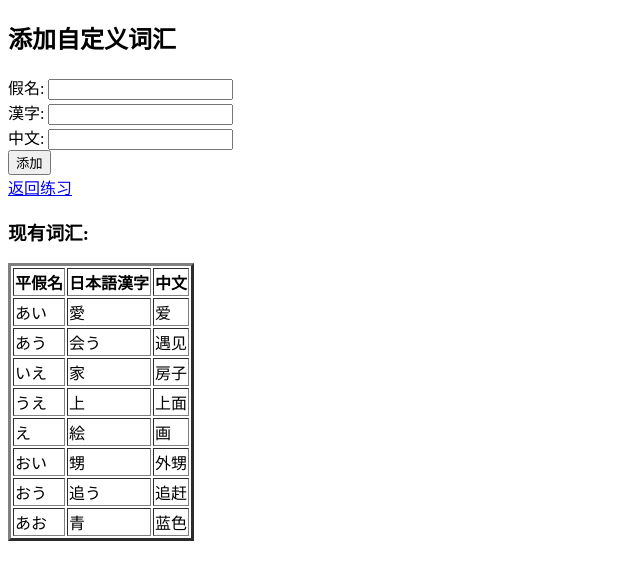
After one commit to liuxiangchao369/japanese-50-tone-practice, a Flask app: page /word/add in a window 1280 px wide. The commit adds this page. Shown: the top 580 px of the page, without its empty margins (0-640 px from the left). Run offline with Flask 3, Linux system fonts and the light colour scheme.

Commit message:
添加词汇练习功能

```diff
--- a/app.py
+++ b/app.py
@@ -1,4 +1,4 @@
-from flask import Flask, render_template, request, jsonify
+from flask import Flask, render_template, request, jsonify,redirect, url_for
 import random
 import time
 app = Flask(__name__)
@@ -25,6 +25,20 @@ hiragana_katakana = [
     # わ行
     ("わ", "ワ", "wa"), ("を", "ヲ", "wo"), ("ん", "ン", "n")
 ]
+
+vocab_data = [
+
+    ["あい", "愛", "爱"],
+    ["あう", "会う", "遇见"],
+    ["いえ", "家", "房子"],
+    ["うえ", "上", "上面"],
+    ["え", "絵", "画"],
+    ["おい", "甥", "外甥"],
+    ["おう", "追う", "追赶"],
+    ["あお", "青", "蓝色"],
+]
+
+
 def select_mode():
     print("\n请选择练习模式:")
     print("1: 平假名 → 片假名")
@@ -126,5 +140,57 @@ def check_answer():
         'romaji': romaji
     })
 
+
+@app.route('/word')
+def word_practice():
+    return render_template('word.html',
+                         modes=[(1,"平假名→日本語漢字"), (2,"中文→日本語漢字"), (3,"日本語漢字→中文")],
+                         vocab=vocab_data)
+
+@app.route('/word/practice', methods=['POST'])
+def word_practice_session():
+    mode = int(request.form.get('mode', 1))
+
+    # Generate question first
+    question, answer = generate_question(mode)
+
+    # Check previous answer if submitted
+    if 'answer' in request.form:
+        prev_answer = request.form.get('prev_answer', '')
+        user_answer = request.form.get('answer', '')
+        is_correct = (user_answer == prev_answer)
+        return render_template('word.html',
+                            question=question,
+                            answer=answer,
+                            prev_answer=prev_answer,
+                            is_correct=is_correct,
+                            mode=mode,
+                            modes=[(1,"平假名→汉字"), (2,"中文→汉字"), (3,"汉字→中文")])
+
+    return render_template('word.html',
+                         question=question,
+                         answer=answer,
+                         mode=mode,
+                         modes=[(1,"平假名→汉字"), (2,"中文→汉字"), (3,"汉字→中文")])
+@app.route('/word/add', methods=['GET', 'POST'])
+def add_vocab():
+    if request.method == 'POST':
+        new_word = [
+            request.form['hiragana'],
+            request.form['kanji'],
+            request.form['meaning']
+        ]
+        vocab_data.append(new_word)
+        return redirect(url_for('word_practice'))
+    return render_template('add_vocab.html', vocab=vocab_data)
+
+def generate_question(mode):
+    item = random.choice(vocab_data)
+    if mode == 1:
+        return f"写出「{item[0]}」对应的汉字", item[1]
+    elif mode == 2:
+        return f"写出「{item[2]}」对应的日文汉字", item[1]
+    else:
+        return f"写出「{item[1]}」对应的中文意思", item[2]
 if __name__ == '__main__':
     app.run(debug=True)  # 开发模式
--- /dev/null
+++ b/templates/add_vocab.html
@@ -0,0 +1,31 @@
+<!DOCTYPE html>
+<html>
+
+<body>
+    <h2>添加自定义词汇</h2>
+    <form method="post">
+        假名:     <input name="hiragana" required><br>
+        漢字: <input name="kanji" required><br>
+        中文:       <input name="meaning" required><br>
+        <button type="submit">添加</button>
+    </form>
+    <a href="/word">返回练习</a>
+
+    <h3>现有词汇:</h3>
+    <table border="3">
+        <tr>
+            <th>平假名</th>
+            <th>日本語漢字</th>
+            <th>中文</th>
+        </tr>
+        {% for word in vocab %}
+        <tr>
+            <td>{{ word[0] }}</td>
+            <td>{{ word[1] }}</td>
+            <td>{{ word[2] }}</td>
+        </tr>
+        {% endfor %}
+    </table>
+</body>
+
+</html>
```
Also changed, not shown: templates/index.html (+6 -2 lines), templates/word.html (added, +53 -0 lines).
